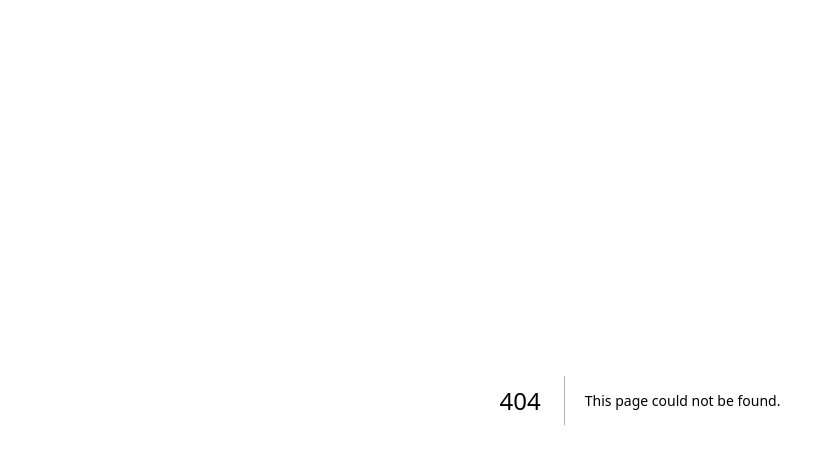
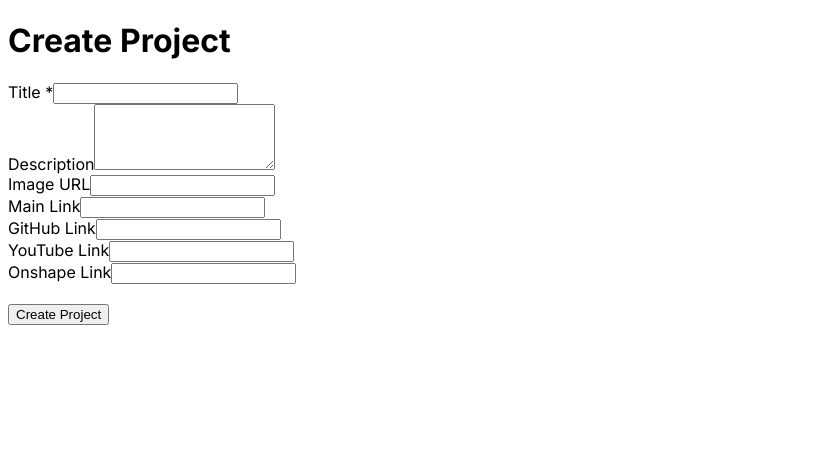
Before and after one commit to heitorsDev/personal-portfolio, a Next.js app in the folder client/: page /manageProject in a window 1280 px wide. Before the commit this address had no page. Shown: the top 464 px of the page, without its empty margins (0-835 px from the left). Built offline with nearby package versions, Linux system fonts and the light colour scheme; no server answers.

Commit message:
edit and create page

```diff
--- /dev/null
+++ b/client/app/manageProject/page.js
@@ -0,0 +1,193 @@
+'use client';
+
+import { useState, useEffect } from 'react';
+import { useSearchParams } from 'next/navigation';
+import { projectService } from '@/lib/api';
+
+export default function ManageProject() {
+  const searchParams = useSearchParams();
+  const projectId = searchParams.get('id');
+  const isEditMode = Boolean(projectId);
+
+  const [formData, setFormData] = useState({
+    title: '',
+    description: '',
+    imageLink: '',
+    mainLink: '',
+    githubLink: '',
+    youtubeLink: '',
+    onshapeLink: '',
+  });
+  const [loading, setLoading] = useState(isEditMode);
+  const [error, setError] = useState('');
+  const [message, setMessage] = useState('');
+
+  useEffect(() => {
+    if (isEditMode) {
+      fetchProject();
+    }
+  }, [projectId]);
+
+  const fetchProject = async () => {
+    try {
+      const project = await projectService.getById(projectId);
+      setFormData({
+        title: project.title || '',
+        description: project.description || '',
+        imageLink: project.imageLink || '',
+        mainLink: project.mainLink || '',
+        githubLink: project.githubLink || '',
+        youtubeLink: project.youtubeLink || '',
+        onshapeLink: project.onshapeLink || '',
+      });
+    } catch (err) {
+      setError('Failed to load project');
+    } finally {
+      setLoading(false);
+    }
+  };
+
+  const handleChange = (e) => {
+    const { name, value } = e.target;
+    setFormData((prev) => ({ ...prev, [name]: value }));
+  };
+
+  const handleSubmit = async (e) => {
+    e.preventDefault();
+    setError('');
+    setMessage('');
+
+    try {
+      if (isEditMode) {
+        await projectService.update(projectId, formData);
+        setMessage('Project updated successfully!');
+      } else {
+        await projectService.create(formData);
+        setMessage('Project created successfully!');
+        setFormData({
+          title: '',
+          description: '',
+          imageLink: '',
+          mainLink: '',
+          githubLink: '',
+          youtubeLink: '',
+          onshapeLink: '',
+        });
+      }
+    } catch (err) {
+      setError(err.message || 'Failed to save project');
+    }
+  };
+
+  const handleDelete = async () => {
+    if (!confirm('Are you sure you want to delete this project?')) return;
+
+    try {
+      await projectService.delete(projectId);
+      setMessage('Project deleted successfully!');
+      window.location.href = '/';
+    } catch (err) {
+      setError(err.message || 'Failed to delete project');
+    }
+  };
+
+  if (loading) return <main><p>Loading...</p></main>;
+
+  return (
+    <main>
+      <h1>{isEditMode ? 'Edit Project' : 'Create Project'}</h1>
+
+      {error && <p style={{ color: 'red' }}>{error}</p>}
+      {message && <p style={{ color: 'green' }}>{message}</p>}
+
+      <form onSubmit={handleSubmit}>
+        <div>
+          <label>Title *</label>
+          <input
+            type="text"
+            name="title"
+            value={formData.title}
+            onChange={handleChange}
+            required
+          />
+        </div>
+
+        <div>
+          <label>Description</label>
+          <textarea
+            name="description"
+            value={formData.description}
+            onChange={handleChange}
+            rows="4"
+          />
+        </div>
+
+        <div>
+          <label>Image URL</label>
+          <input
+            type="url"
+            name="imageLink"
+            value={formData.imageLink}
+            onChange={handleChange}
+          />
+        </div>
+
+        <div>
+          <label>Main Link</label>
+          <input
+            type="url"
+            name="mainLink"
+            value={formData.mainLink}
+            onChange={handleChange}
+          />
+        </div>
+
+        <div>
+          <label>GitHub Link</label>
+          <input
+            type="url"
+            name="githubLink"
+            value={formData.githubLink}
+            onChange={handleChange}
+          />
+        </div>
+
+        <div>
+          <label>YouTube Link</label>
+          <input
+            type="url"
+            name="youtubeLink"
+            value={formData.youtubeLink}
+            onChange={handleChange}
+          />
+        </div>
+
+        <div>
+          <label>Onshape Link</label>
+          <input
+            type="url"
+            name="onshapeLink"
+            value={formData.onshapeLink}
+            onChange={handleChange}
+          />
+        </div>
+
+        <div style={{ display: 'flex', gap: '10px', marginTop: '20px' }}>
+          <button type="submit">
+            {isEditMode ? 'Save Changes' : 'Create Project'}
+          </button>
+
+          {isEditMode && (
+            <button
+              type="button"
+              onClick={handleDelete}
+              style={{ backgroundColor: 'red', color: 'white' }}
+            >
+              Delete Project
+            </button>
+          )}
+        </div>
+      </form>
+    </main>
+  );
+}
```
